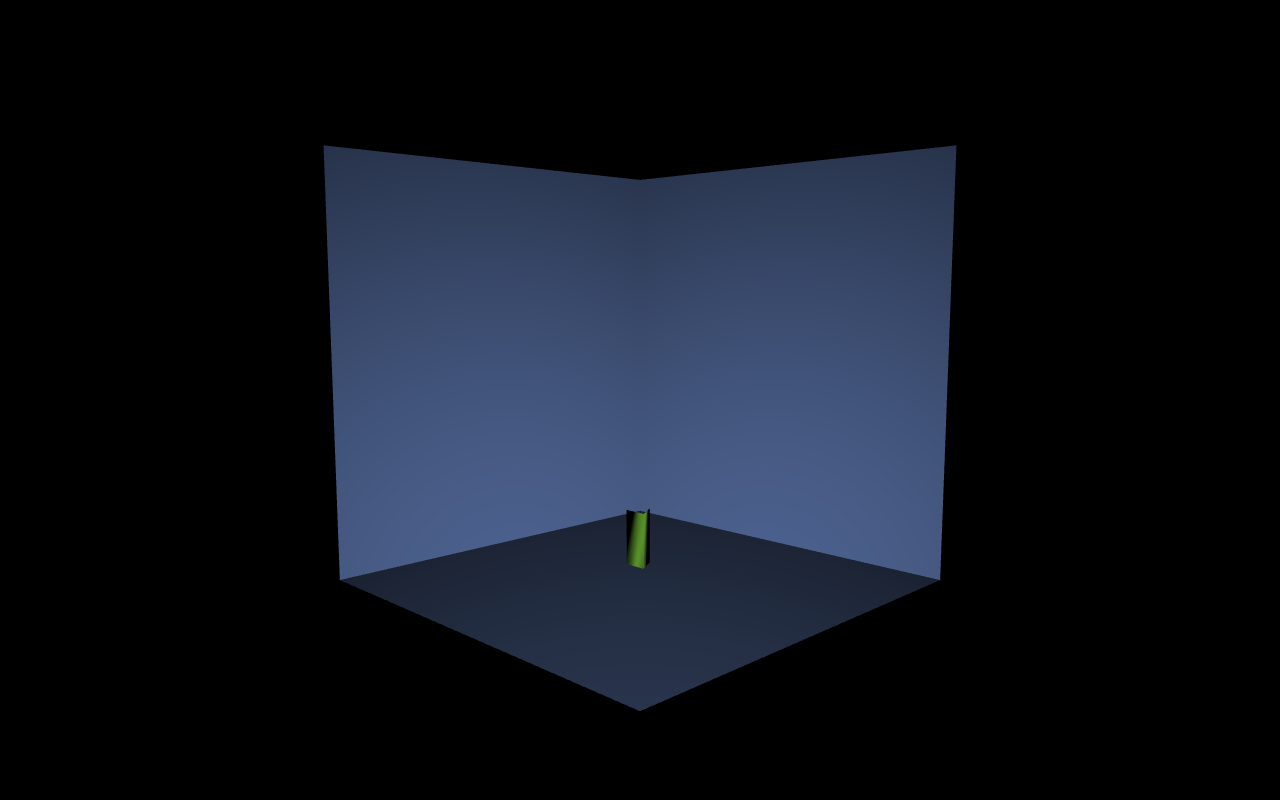
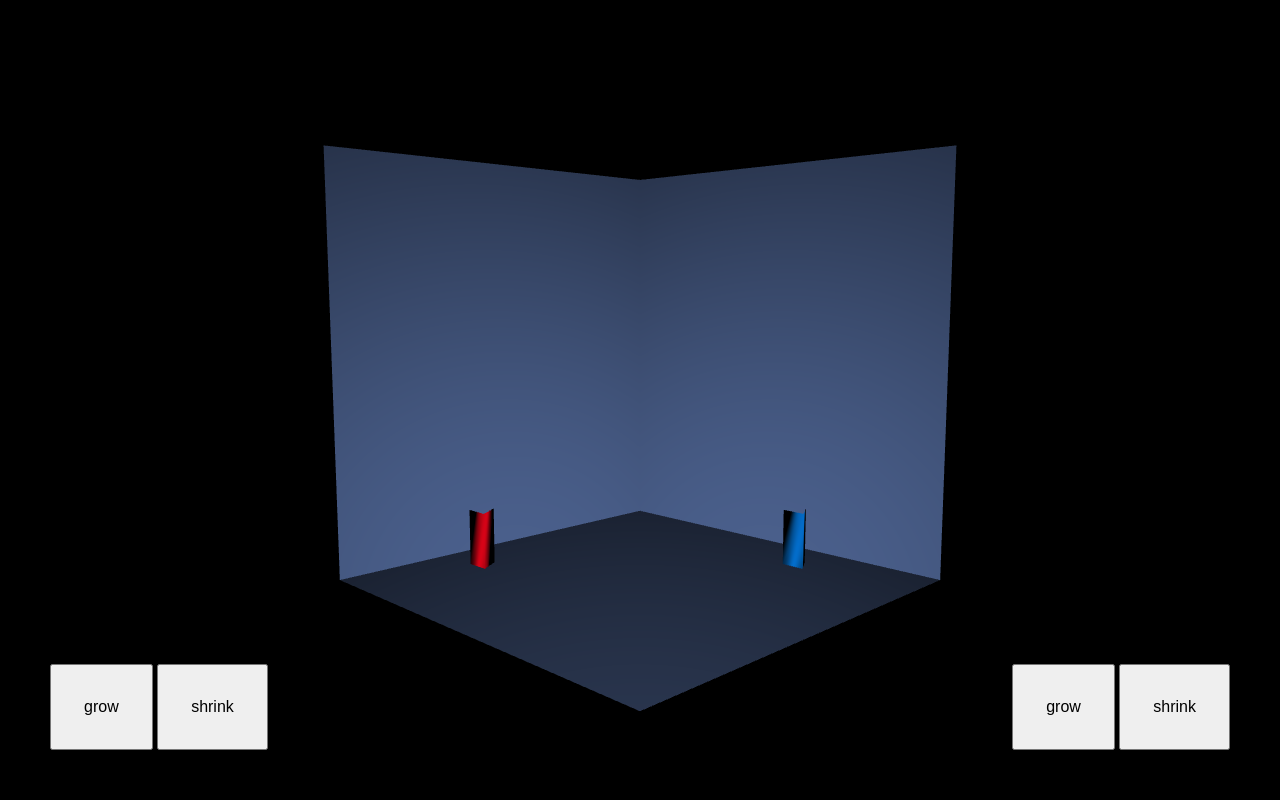
Before and after one commit to hypothete/LD34, a plain HTML site: page index.html in a window 1280 px wide. Drawn offline with Linux system fonts and the light colour scheme; animation ran at ten frames a second.

Commit message:
touch buttons for controlling length

```diff
--- a/app.js
+++ b/app.js
@@ -10,9 +10,14 @@
 		size = 7,
 		walls = new MakeRoomBounds(size),
 		wallBounds= new THREE.BoundingBoxHelper(walls, 0xff00ff),
-		playerBCurve = new THREE.CatmullRomCurve3([new THREE.Vector3(3,0,3),new THREE.Vector3(3,1,3)]),
-		playerB = new Player(playerBCurve),
-		keys = {};
+		playerA = new Player(
+			new THREE.CatmullRomCurve3([new THREE.Vector3(5,0,1),new THREE.Vector3(5,1,1)]),
+			new THREE.Color(1,0,0.1),
+			document.querySelector('#panel-a')),
+		playerB = new Player(
+			new THREE.CatmullRomCurve3([new THREE.Vector3(1,0,5),new THREE.Vector3(1,1,5)]),
+			new THREE.Color(0,0.5,1),
+			document.querySelector('#panel-b'));
 
 	document.body.appendChild(renderer.domElement);
 	renderer.setSize( window.innerWidth, window.innerHeight );
@@ -20,62 +25,16 @@
 	camera.lookAt(new THREE.Vector3(3,3,3));
 	spot.position.set(-15,8,-15);
 
-	scene.add(spot,walls,wallBounds, playerB);
+	scene.add(spot,walls,wallBounds, playerB.mesh, playerA.mesh);
 	wallBounds.update();
 	wallBounds.visible = false;
 	animate();
 
-	window.addEventListener('keydown', function(e){
-		keys[e.keyCode] = true;
-	});
-
-	window.addEventListener('keyup', function(e){
-		keys[e.keyCode] = false;
-	});
-
 	function animate(){
 		window.requestAnimationFrame(animate);
-		if(keys[83]){
-
-			var bNeighbors = getCurveNeighbors(playerBCurve.points),
-				randIndexB = Math.round(Math.random()*(bNeighbors.length-1)),
-				randNbr = bNeighbors[randIndexB];
-			if(randNbr !== true && wallBounds.box.containsPoint(randNbr)){
-				playerBCurve.points.push(randNbr);
-				playerB.geometry.dispose();
-				playerB.geometry = new THREE.TubeGeometry(playerBCurve, playerBCurve.points.length*3, 0.25,6);
-			}
-		}
-		else if(keys[87] && playerBCurve.points.length > 2){
-			playerBCurve.points.length --;
-			playerB.geometry.dispose();
-			playerB.geometry = new THREE.TubeGeometry(playerBCurve, playerBCurve.points.length*3, 0.25,6);
-		}
-
+		playerA.updateState();
+		playerB.updateState();
 		renderer.render(scene, camera);
-	}
-
-	function isPointInCurve(point, pts){
-		var rtnVal = point;
-		pts.forEach(function(pt){
-			if(pt.equals(point)){
-				rtnVal = true;
-			}
-		});
-		return rtnVal;
-	}
-
-	function getCurveNeighbors(pointsList){
-		var last = pointsList[pointsList.length-1],
-			nbrs = [
-			isPointInCurve(new THREE.Vector3(last.x+1,last.y,last.z), pointsList),
-			isPointInCurve(new THREE.Vector3(last.x-1,last.y,last.z), pointsList),
-			isPointInCurve(new THREE.Vector3(last.x,last.y+1,last.z), pointsList),
-			isPointInCurve(new THREE.Vector3(last.x,last.y-1,last.z), pointsList),
-			isPointInCurve(new THREE.Vector3(last.x,last.y,last.z+1), pointsList),
-			isPointInCurve(new THREE.Vector3(last.x,last.y,last.z-1), pointsList)
-		];
-		return nbrs;
 	}
 
 	function MakeRoomBounds(size){
@@ -91,14 +50,91 @@
 		return roomMesh;
 	}
 
-	function Player(curve){
-		var p = new THREE.Mesh(
+	function isPointInCurve(point, pts){
+		var rtnVal = point;
+		pts.forEach(function(pt){
+			if(pt.equals(point)){
+				rtnVal = true;
+			}
+		});
+		return rtnVal;
+	}
+
+	function getCurveNeighbors(last){
+		var pointsList = [].concat(playerA.curve.points, playerB.curve.points),
+			nbrs = [
+			isPointInCurve(new THREE.Vector3(last.x+1,last.y,last.z), pointsList),
+			isPointInCurve(new THREE.Vector3(last.x-1,last.y,last.z), pointsList),
+			isPointInCurve(new THREE.Vector3(last.x,last.y+1,last.z), pointsList),
+			isPointInCurve(new THREE.Vector3(last.x,last.y-1,last.z), pointsList),
+			isPointInCurve(new THREE.Vector3(last.x,last.y,last.z+1), pointsList),
+			isPointInCurve(new THREE.Vector3(last.x,last.y,last.z-1), pointsList)
+		];
+		return nbrs;
+	}
+
+	function Player(curve, color, domElement){
+		var p = {
+			curve: curve,
+			grow: domElement.querySelector('.grow'),
+			state: 0, //0 = nothing, 1 = growing, -1 = shrinking
+			shrink: domElement.querySelector('.shrink'),
+			domElement: domElement,
+			count: domElement.querySelector('h1'),
+			mesh: new THREE.Mesh(
 			new THREE.TubeGeometry(curve, 1, 0.25,3),
 			new THREE.MeshStandardMaterial({
 				roughness: 0.9,
 				metalness: 0.1,
-				color: 0x60a030
-			}));
+				color: color || 0x60a030
+			})),
+			update: function(){
+				p.mesh.geometry.dispose();
+				p.mesh.geometry = new THREE.TubeGeometry(p.curve, p.curve.points.length*3, 0.25,6);
+				p.count.textContent = p.curve.points.length;
+			},
+			updateState: function(){
+				if(p.state == 1){
+					var last = p.curve.points[p.curve.points.length-1],
+						neighbors = getCurveNeighbors(last),
+						randIndexB = Math.round(Math.random()*(neighbors.length-1)),
+						randNbr = neighbors[randIndexB];
+					if(randNbr !== true && wallBounds.box.containsPoint(randNbr)){
+						p.curve.points.push(randNbr);
+						p.update();
+					}
+				}
+				else if(p.state == -1){
+					if(p.curve.points.length > 2){
+						p.curve.points.length --;
+						p.update();
+					}
+				}
+			}
+		};
+
+		p.count.style.color = p.mesh.material.color.getStyle();
+
+		p.grow.addEventListener('touchstart', function(e){
+			e.preventDefault();
+			p.state = 1;
+		});
+
+		p.shrink.addEventListener('touchstart', function(e){
+			e.preventDefault();
+			p.state = -1;
+		});
+
+		p.grow.addEventListener('touchend', function(e){
+			e.preventDefault();
+			p.state = 0;
+		});
+
+		p.shrink.addEventListener('touchend', function(e){
+			e.preventDefault();
+			p.state = 0;
+		});
+
 		return p;
 	}
 
--- a/index.html
+++ b/index.html
@@ -7,10 +7,45 @@
 		body {
 			margin: 0;
 			overflow: hidden;
+			font-family: Helvetica;
+		}
+
+		#panel-a {
+			position: absolute;
+			bottom: 50px;
+			left: 50px;
+			width: 20vmax;
+			text-align: left;
+		}
+
+		#panel-b {
+			position: absolute;
+			bottom: 50px;
+			right: 50px;
+			width: 20vmax;
+			text-align: right;
+		}
+
+		button {
+			padding: 2em;
+			font-size: 1em;
+			display: inline-block;
 		}
 	</style>
 </head>
 <body>
+	<div id="panel-a">
+		<h1></h1>
+		<button class="grow">grow</button>
+		<button class="shrink">shrink</button>
+	</div>
+	<div id="panel-b">
+		<h1></h1>
+		<button class="grow">grow</button>
+		<button class="shrink">shrink</button>
+	</div>
+
+	</div>
 	<script src="vendor/three.min.js"></script>
 	<script src="app.js"></script>
 </body>
```
